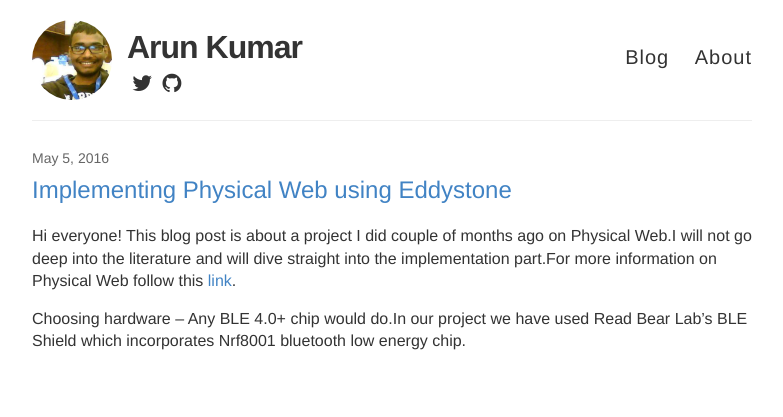
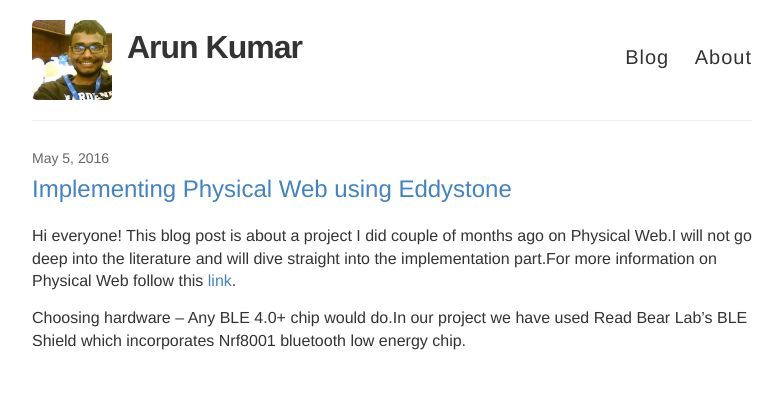
Before and after one commit to ioarun/ioarun.github.io, a Jekyll site: the page built from index.html, in a window 1280 px wide. Shown: the top 417 px of the page, without its empty margins (248-1031 px from the left). Built offline with Jekyll 4.4.1, drawn with Linux system fonts in a browser that asks for light colours; nearby versions of some CDN libraries; some web fonts are replaced.

Commit message:
first commit

```diff
--- a/_layouts/default.html
+++ b/_layouts/default.html
@@ -10,13 +10,7 @@
     <![endif]-->
 
     <link rel="stylesheet" type="text/css" href="{{ site.baseurl }}/style.css" />
-    <link rel="stylesheet" href="//maxcdn.bootstrapcdn.com/font-awesome/4.3.0/css/font-awesome.min.css">
-    <link href="https://fonts.googleapis.com/css?family=Droid+Sans+Mono" rel="stylesheet">
-    <!--<link href="https://fonts.googleapis.com/css?family=Droid+Sans+Mono|Roboto+Mono|Source+Code+Pro|Ubuntu+Mono" rel="stylesheet">-->
     <link rel="alternate" type="application/rss+xml" title="{{ site.name }} - {{ site.description }}" href="{{ site.baseurl }}/feed.xml" />
-    <script type="text/javascript" async
-      src="https://cdn.mathjax.org/mathjax/latest/MathJax.js?config=TeX-MML-AM_CHTML">
-    </script>
 
     <!-- Created with Jekyll Now - http://github.com/barryclark/jekyll-now -->
   </head>
@@ -25,7 +19,7 @@
     <div class="wrapper-masthead">
       <div class="container">
         <header class="masthead clearfix">
-          <a href="{{ site.baseurl }}/" class="site-avatar"><img class="site-avatar" src="{{ site.avatar }}" /></a>
+          <a href="{{ site.baseurl }}/" class="site-avatar"><img src="{{ site.avatar }}" /></a>
 
           <div class="site-info">
             <h1 class="site-name"><a href="{{ site.baseurl }}/">{{ site.name }}</a></h1>
@@ -58,5 +52,7 @@
         </footer>
       </div>
     </div>
+
+    {% include analytics.html %}
   </body>
 </html>
```
